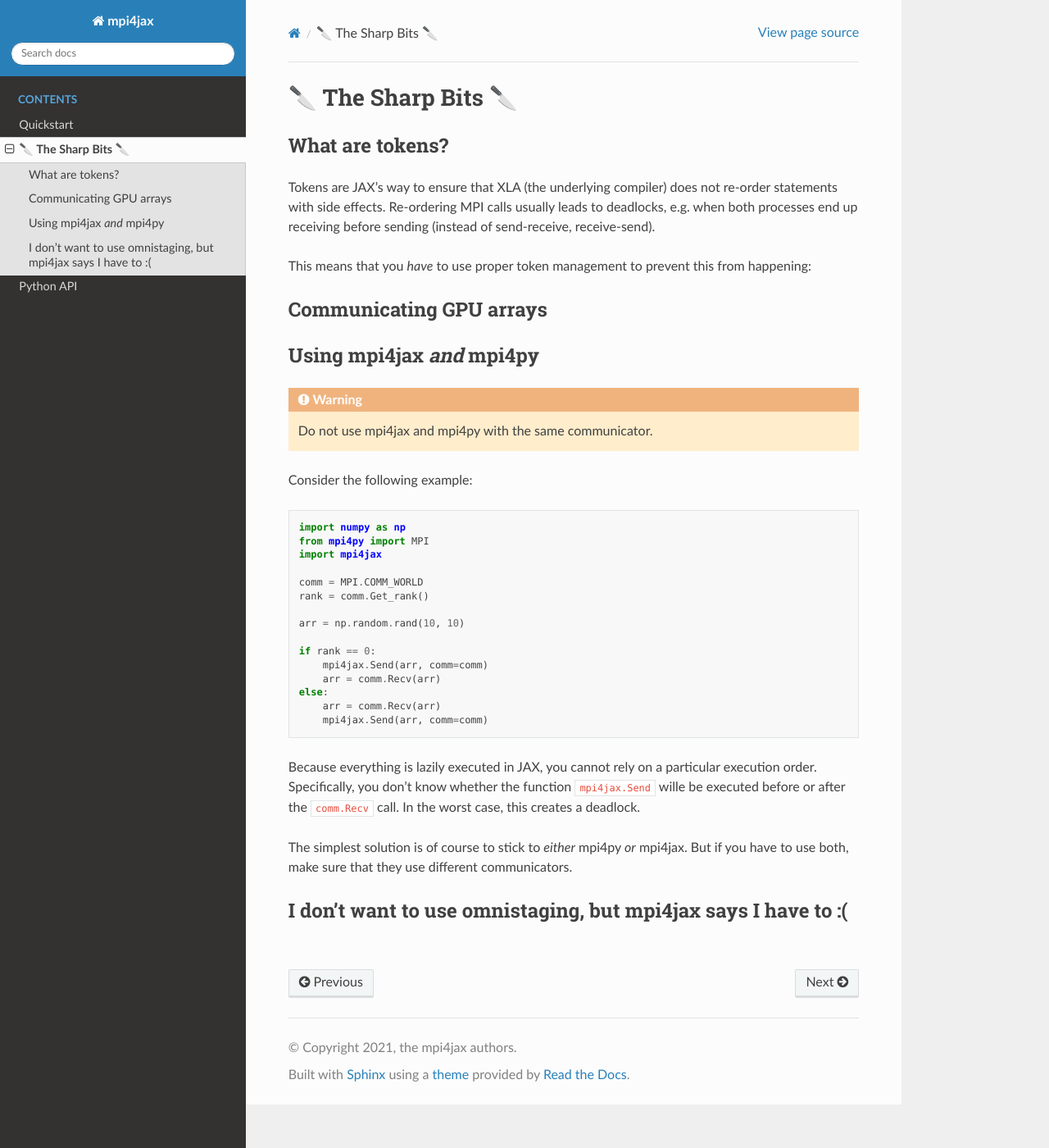
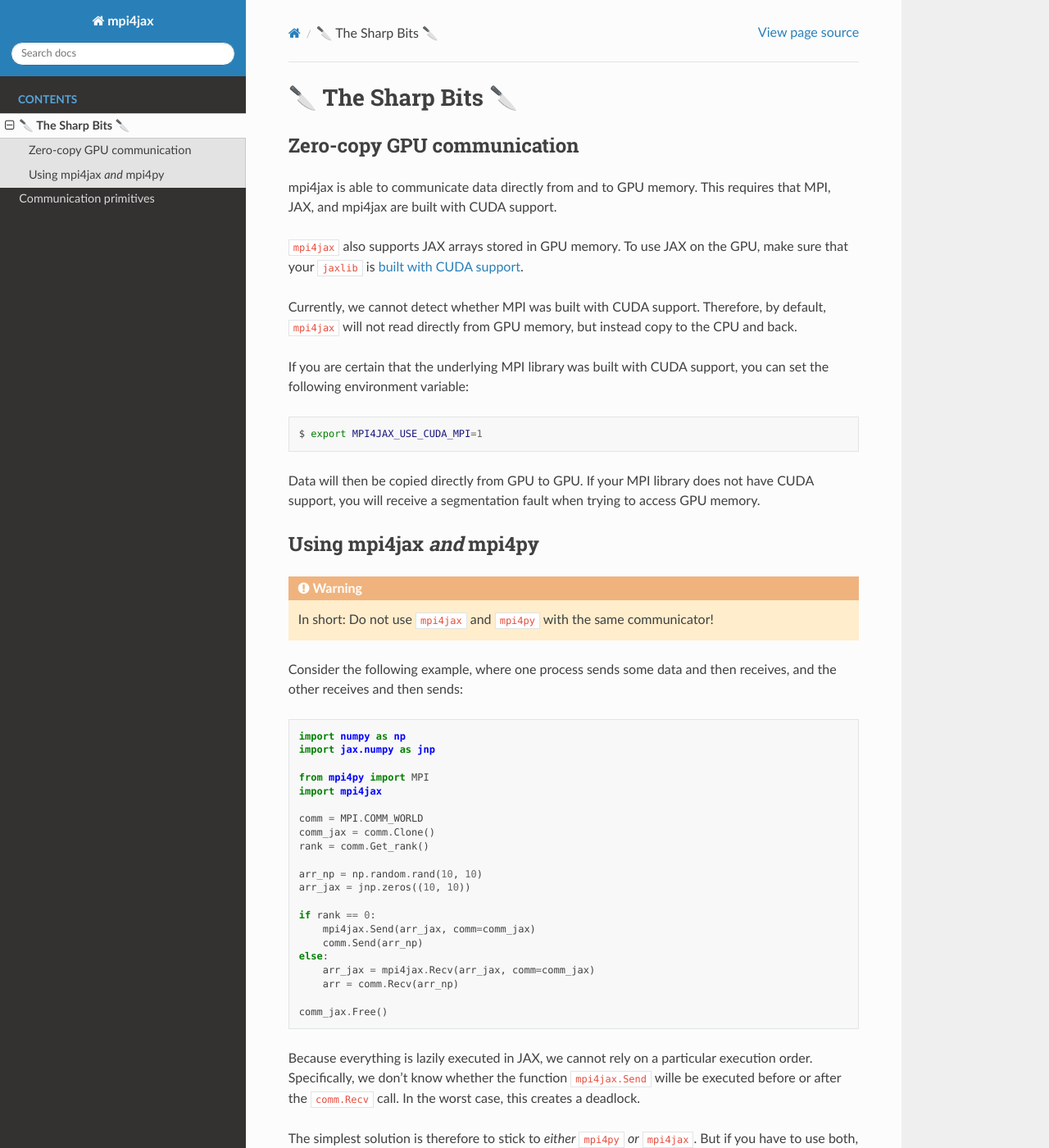
Before and after one commit to mpi4jax/mpi4jax, a Sphinx documentation site: the page built from docs/sharp-bits.rst, in a window 1280 px wide and 1400 px high. Shown: the whole window at 82% size. Built offline with Sphinx 7.4.7 and the Read the Docs theme 2.0.0, drawn with Linux system fonts in a browser that asks for light colours; pages that are not in the unit, such as notebooks, are missing from menus; some of the changed text lies outside the part shown.

Commit message:
WIP on docs

```diff
--- a/docs/conf.py
+++ b/docs/conf.py
@@ -29,8 +29,15 @@
 # ones.
 extensions = [
     "sphinx.ext.autodoc",
+    "sphinx.ext.intersphinx",
+    "sphinx.ext.napoleon",
     "sphinx_rtd_theme",
 ]
+
+intersphinx_mapping = {
+    "jax": ("https://jax.readthedocs.io/en/latest/", None),
+}
+
 
 # Add any paths that contain templates here, relative to this directory.
 templates_path = []
--- a/docs/sharp-bits.rst
+++ b/docs/sharp-bits.rst
@@ -1,27 +1,29 @@
 🔪 The Sharp Bits 🔪
 ====================
 
-What are tokens?
-----------------
+Zero-copy GPU communication
+---------------------------
 
-Tokens are JAX's way to ensure that XLA (the underlying compiler) does not re-order statements with side effects. Re-ordering MPI calls usually leads to deadlocks, e.g. when both processes end up receiving before sending (instead of send-receive, receive-send).
+mpi4jax is able to communicate data directly from and to GPU memory. This requires that MPI, JAX, and mpi4jax are built with CUDA support.
 
-This means that you *have* to use proper token management to prevent this from happening:
+``mpi4jax`` also supports JAX arrays stored in GPU memory. To use JAX on
+the GPU, make sure that your ``jaxlib`` is `built with CUDA
+support <https://github.com/google/jax#pip-installation>`__.
 
-.. code::python
+Currently, we cannot detect whether MPI was built with CUDA support.
+Therefore, by default, ``mpi4jax`` will not read directly from GPU
+memory, but instead copy to the CPU and back.
 
-    # DO NOT DO THIS
-    mpi4jax.Send(arr, comm=comm)
-    new_arr, _ = mpi4jax.Recv(arr, comm=comm)
+If you are certain that the underlying MPI library was built with CUDA
+support, you can set the following environment variable:
 
-    # INSTEAD, DO THIS
-    token = mpi4jax.Send(arr, comm=comm)
-    new_arr, token = mpi4jax.Recv(arr, comm=comm, token=token)
+.. code:: bash
 
+   $ export MPI4JAX_USE_CUDA_MPI=1
 
-
-Communicating GPU arrays
-------------------------
+Data will then be copied directly from GPU to GPU. If your MPI library
+does not have CUDA support, you will receive a segmentation fault when
+trying to access GPU memory.
 
 
 Using mpi4jax *and* mpi4py
@@ -29,32 +31,59 @@
 
 .. warning::
 
-    Do not use mpi4jax and mpi4py with the same communicator.
+    In short: Do not use ``mpi4jax`` and ``mpi4py`` with the same communicator!
 
-Consider the following example:
+Consider the following example, where one process sends some data and then receives, and the other receives and then sends:
 
 .. code:: python
 
     import numpy as np
+    import jax.numpy as jnp
+
     from mpi4py import MPI
     import mpi4jax
 
     comm = MPI.COMM_WORLD
+    comm_jax = comm.Clone()
     rank = comm.Get_rank()
 
-    arr = np.random.rand(10, 10)
+    arr_np = np.random.rand(10, 10)
+    arr_jax = jnp.zeros((10, 10))
 
     if rank == 0:
-        mpi4jax.Send(arr, comm=comm)
-        arr = comm.Recv(arr)
+        mpi4jax.Send(arr_jax, comm=comm_jax)
+        comm.Send(arr_np)
     else:
-        arr = comm.Recv(arr)
-        mpi4jax.Send(arr, comm=comm)
+        arr_jax = mpi4jax.Recv(arr_jax, comm=comm_jax)
+        arr = comm.Recv(arr_np)
 
-Because everything is lazily executed in JAX, you cannot rely on a particular execution order. Specifically, you don't know whether the function ``mpi4jax.Send`` wille be executed before or after the ``comm.Recv`` call. In the worst case, this creates a deadlock.
+    comm_jax.Free()
 
-The simplest solution is of course to stick to *either* mpi4py *or* mpi4jax. But if you have to use both, make sure that they use different communicators.
+Because everything is lazily executed in JAX, we cannot rely on a particular execution order. Specifically, we don't know whether the function ``mpi4jax.Send`` wille be executed before or after the ``comm.Recv`` call. In the worst case, this creates a deadlock.
+
+The simplest solution is therefore to stick to *either* ``mpi4py`` *or* ``mpi4jax``. But if you have to use both, make sure that they use different communicators:
 
 
-I don't want to use omnistaging, but mpi4jax says I have to :(
---------------------------------------------------------------
+.. code:: python
+
+    import numpy as np
+    import jax.numpy as jnp
+
+    from mpi4py import MPI
+    import mpi4jax
+
+    comm = MPI.COMM_WORLD
+    comm_jax = comm.Clone()
+    rank = comm.Get_rank()
+
+    arr_np = np.random.rand(10, 10)
+    arr_jax = jnp.zeros((10, 10))
+
+    if rank == 0:
+        mpi4jax.Send(arr_jax, comm=comm_jax)
+        comm.Send(arr_np)
+    else:
+        arr_jax = mpi4jax.Recv(arr_jax, comm=comm_jax)
+        arr = comm.Recv(arr_np)
+
+    comm_jax.Free()
--- a/setup.py
+++ b/setup.py
@@ -179,7 +179,7 @@
 here = os.path.abspath(os.path.dirname(__file__))
 
 # get the long description from the README file
-with open(os.path.join(here, "README.md"), encoding="utf-8") as f:
+with open(os.path.join(here, "README.rst"), encoding="utf-8") as f:
     long_description = f.read()
 
 setup(
@@ -187,7 +187,6 @@
     author="Filippo Vicentini",
     author_email="filippovicentini@gmail.com",
     long_description=long_description,
-    long_description_content_type="text/markdown",
     url="https://github.com/PhilipVinc/mpi4jax",
     license="MIT",
     classifiers=[
```
Also changed, not shown: README.md (deleted, +0 -76 lines), docs/api.rst (+1 -12 lines), docs/index.rst (+4 -11 lines), docs/quickstart.rst (deleted, +0 -20 lines), 4 other files.
